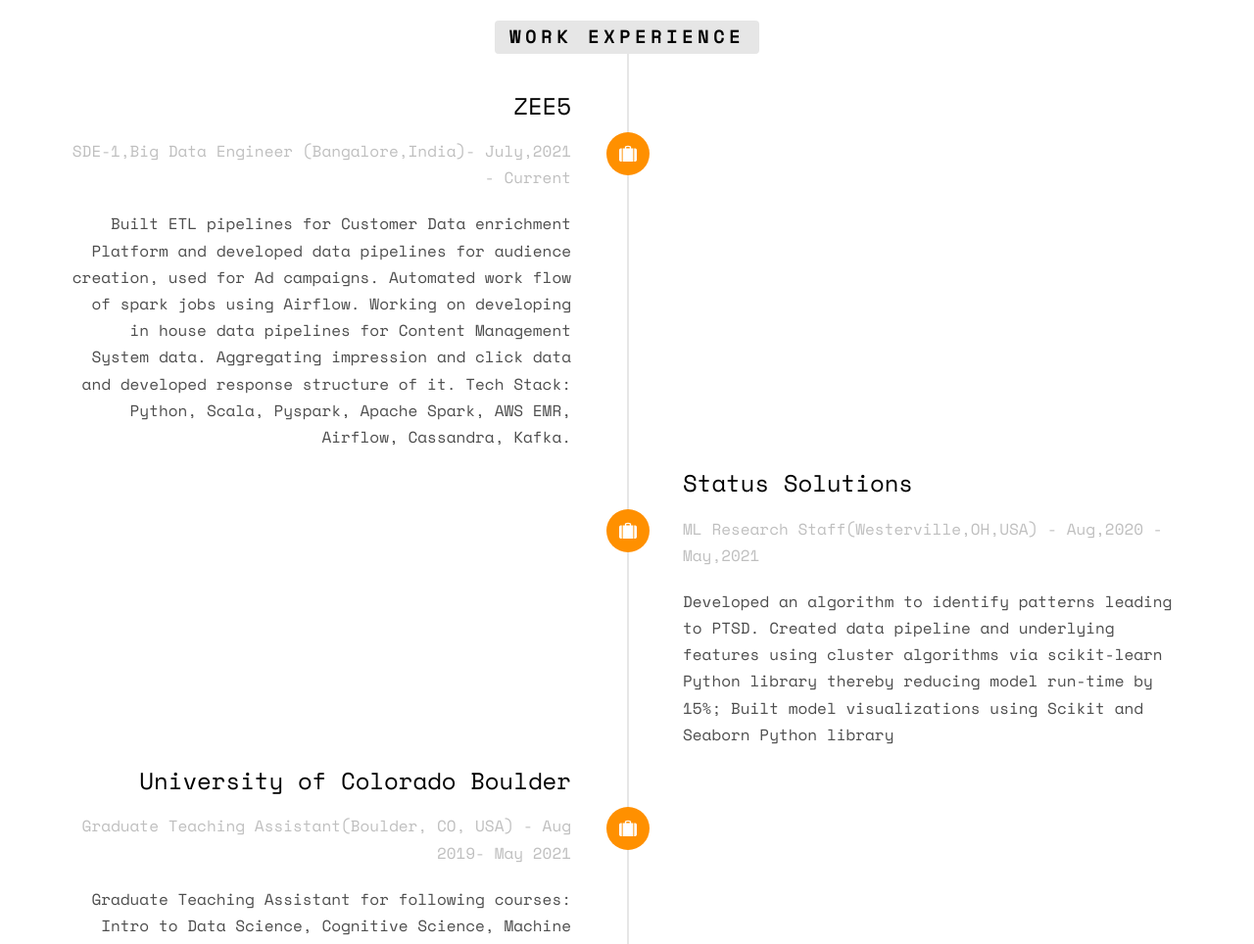
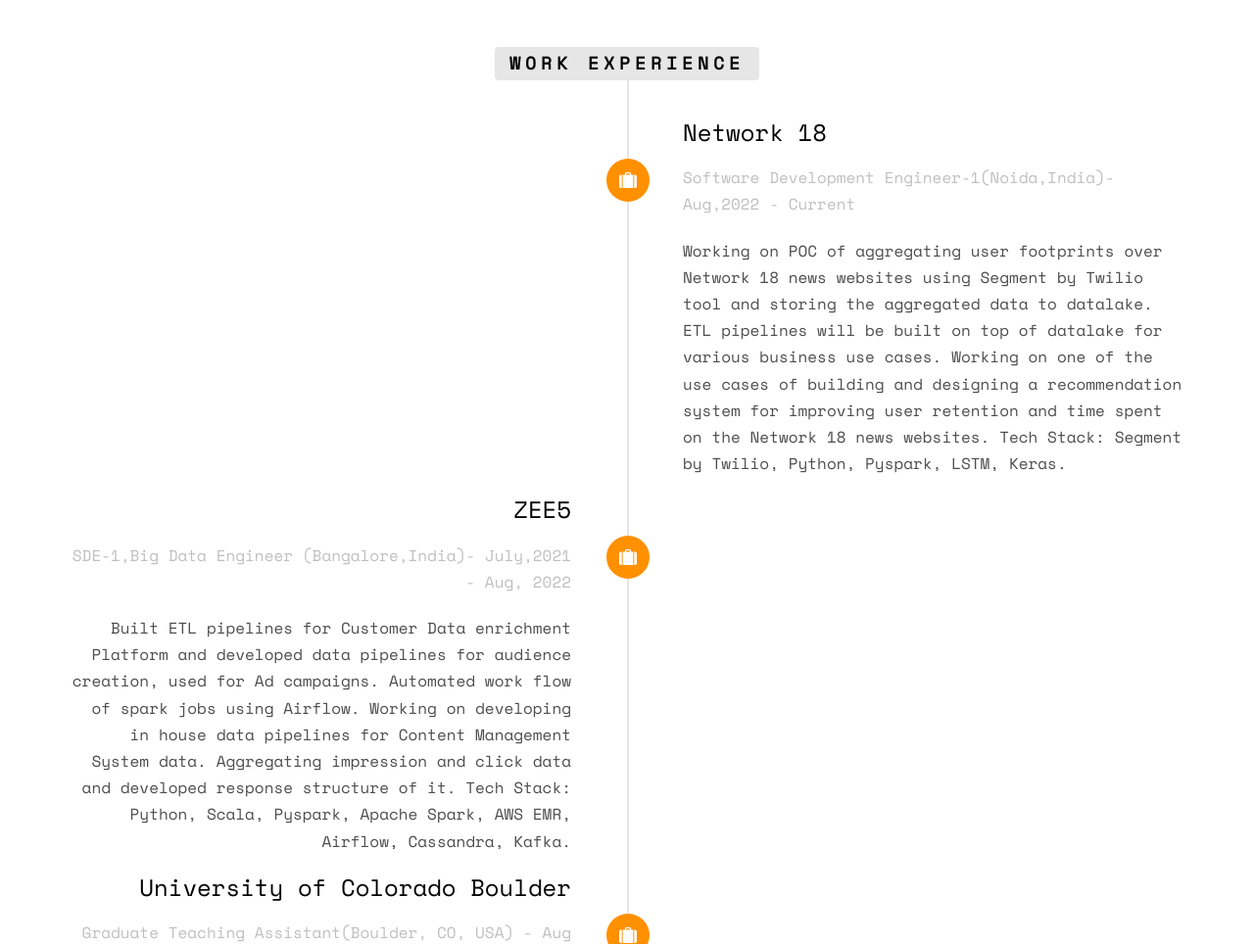
Before and after one commit to satyaaman97/satyaaman97.github.io, a plain HTML site: page index.html in a window 1280 px wide. Shown: the part 1840-2804 px from the top of the page at 98% size. Drawn offline with nearby package versions, Linux system fonts and the light colour scheme; some packages are replaced by stand-ins of ours; no server answers; files whose address does not match are found by name.

Commit message:
Update index.html

```diff
--- a/index.html
+++ b/index.html
@@ -86,7 +86,7 @@
 				</div>
 				<div class="col-md-8">
 					<h2>Hello There!</h2>
-					<p>Thank you for dropping by my website. This is Aman, 24 years old Big data Engineer working at ZEE5, one of the leading OTT platforms in India.</p>
+					<p>Thank you for dropping by my website. This is Aman. I am Software Development Engineer working at Network 18, one of the largest media company in India.</p>
 					<p>I am a data enthusiast. Have expertise in the field of Data Analysis, Data Science, Machine learning and building data pipelines for the Customer Data enrichment Platform and for Content Managment System. My innate quality of solving problem with limited information has helped in horning skills to find patterns and extracting meaningful information out of data. I have always been a fighter and never giving up attitude has always helped me to face any challenges. Enjoy playing badminton and listening to podcast in my leisure time.
 					</p>
 					<p>
@@ -109,30 +109,31 @@
 						<li class="timeline-heading text-center animate-box">
 							<div><h3>Work Experience</h3></div>
 						</li>
+						<li class="timeline-inverted animate-box">
+							<div class="timeline-badge"><i class="icon-suitcase"></i></div>
+							<div class="timeline-panel">
+								<div class="timeline-heading">
+									<h3 class="timeline-title">Network 18</h3>
+									<span class="company">Software Development Engineer-1(Noida,India)- Aug,2022 - Current</span>
+								</div>
+								<div class="timeline-body">
+									<p>Working on POC of aggregating user footprints over Network 18 news websites using Segment by Twilio tool and storing the aggregated data to datalake. ETL pipelines will be built on top of datalake for various business use cases. Working on one of the use cases of building and designing a recommendation system for improving user retention and time spent on the Network 18 news websites. Tech Stack: Segment by Twilio, Python, Pyspark, LSTM, Keras.</p>
+								</div>
+							</div>
+						</li>
 						<li class="animate-box timeline-unverted">
 							<div class="timeline-badge"><i class="icon-suitcase"></i></div>
 							<div class="timeline-panel">
 								<div class="timeline-heading">
 									<h3 class="timeline-title">ZEE5</h3>
-									<span class="company">SDE-1,Big Data Engineer (Bangalore,India)- July,2021 - Current</span>
+									<span class="company">SDE-1,Big Data Engineer (Bangalore,India)- July,2021 - Aug, 2022</span>
 								</div>
 								<div class="timeline-body">
 									<p>Built ETL pipelines for Customer Data enrichment Platform and developed data pipelines for audience creation, used for Ad campaigns. Automated work flow of spark jobs using Airflow. Working on developing in house data pipelines for Content Management System data. Aggregating impression and click data and developed response structure of it. Tech Stack: Python, Scala, Pyspark, Apache Spark, AWS EMR, Airflow, Cassandra, Kafka.</p>
 								</div>
 							</div>
 						</li>
-						<li class="timeline-inverted animate-box">
-							<div class="timeline-badge"><i class="icon-suitcase"></i></div>
-							<div class="timeline-panel">
-								<div class="timeline-heading">
-									<h3 class="timeline-title">Status Solutions</h3>
-									<span class="company">ML Research Staff(Westerville,OH,USA) - Aug,2020 - May,2021</span>
-								</div>
-								<div class="timeline-body">
-									<p>Developed an algorithm to identify patterns leading to PTSD. Created data pipeline and underlying features using cluster algorithms via scikit-learn Python library thereby reducing model run-time by 15%; Built model visualizations using Scikit and Seaborn Python library</p>
-								</div>
-							</div>
-						</li>
+
 						<li class="animate-box timeline-unverted">
 							<div class="timeline-badge"><i class="icon-suitcase"></i></div>
 							<div class="timeline-panel">
```
